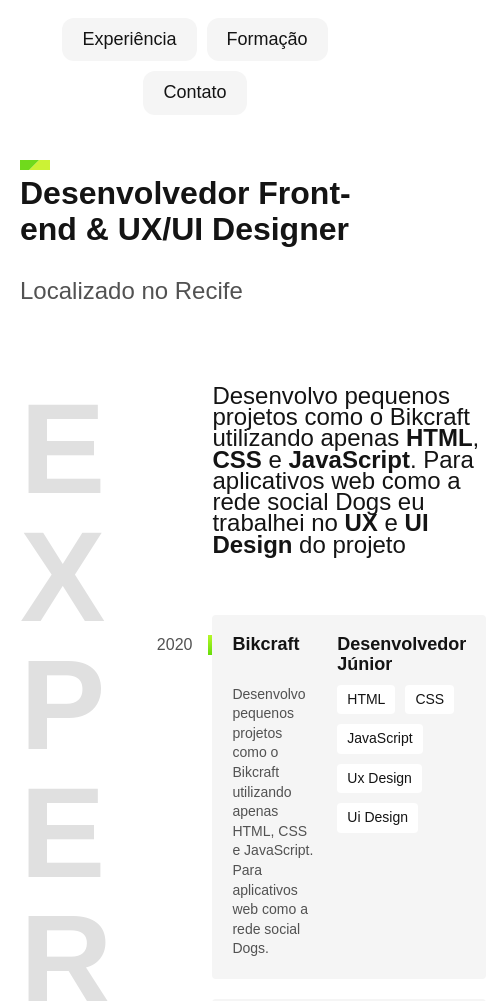
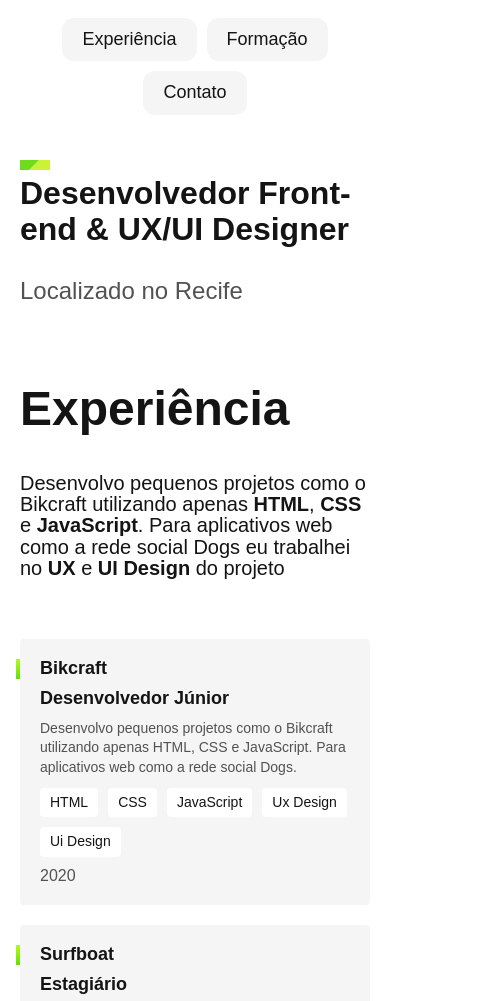
Before and after one commit to gaabrieloliver/portfolio, a plain HTML site: page index.html in a window 390 px wide. Shown: the part 80-1081 px from the top of the page, 486 px wide, since content can reach past the window. Drawn offline with Linux system fonts and the light colour scheme.

Commit message:
:iphone: adicionando  reponsividade

```diff
--- a/css/experiencia.css
+++ b/css/experiencia.css
@@ -80,3 +80,32 @@
   background: #fff;
   padding: 5px 10px;
 }
+
+@media (max-width:800px) {
+  .experiencia {
+    grid-template-columns: 1fr;
+    gap: 40px;
+  }
+
+  .experiencia .subtitulo {
+    color: #141414;
+  }
+
+  .experiencia-texto {
+    font-size: 1.25rem
+  }
+
+  .empresa-ano {
+    position: initial;
+    order: 1;
+    width: inital;
+    text-align: left;
+  }
+}
+
+
+@media (max-width:400px) {
+  .empresa {
+    grid-template-columns: 1fr;
+  }
+}
--- a/css/global.css
+++ b/css/global.css
@@ -27,3 +27,11 @@ img {
   max-width: 4ch; /* Quebra no 4° caractere (tamanho de 4 zeros 0) */
   text-transform: uppercase;
 }
+
+@media (max-width:800px) {
+  .experiencia .subtitulo {
+    font-size: 3rem;
+    text-transform: capitalize;
+    max-width: initial;
+  }
+}
```
